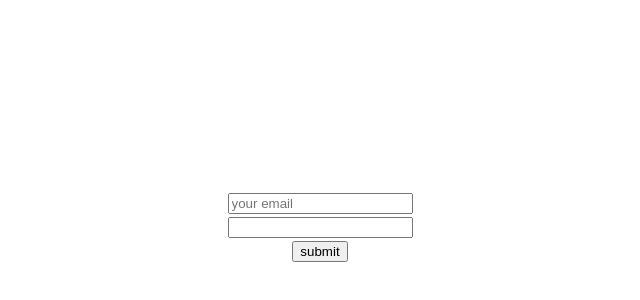
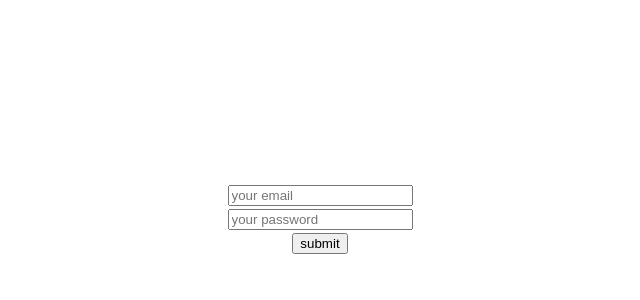
Before and after one commit to sohagroy7223/Explore-React-Form, a React (Vite) app: page / in a window 1280 px wide. Shown: the part 174-474 px from the top of the page, without its empty margins (320-960 px from the left). Built offline with nearby package versions, Linux system fonts and the light colour scheme.

Commit message:
addad control einput password in tiping time

```diff
--- a/src/App.jsx
+++ b/src/App.jsx
@@ -9,8 +9,8 @@
     <>
       {/* <SimpleInput></SimpleInput> */}
       {/* <FormAction></FormAction> */}
-      {/* <ControlField></ControlField> */}
-      <Uncontrolled></Uncontrolled>
+      <ControlField></ControlField>
+      {/* <Uncontrolled></Uncontrolled> */}
     </>
   );
 }
--- a/src/Components/ControllField/ControlField.jsx
+++ b/src/Components/ControllField/ControlField.jsx
@@ -18,11 +18,11 @@
     console.log(e.target.value);
     setPassword(e.target.value);
 
-    // if (password.length < 6) {
-    //   setError("password must be 6 carecter");
-    // } else {
-    //   setError("");
-    // }
+    if (password.length < 6) {
+      setError("password must be 8 #?@A1 required carecter");
+    } else {
+      setError("");
+    }
   };
 
   return (
--- a/src/Components/UncontrolledField/Uncontrolled.jsx
+++ b/src/Components/UncontrolledField/Uncontrolled.jsx
@@ -2,10 +2,14 @@
 
 const Uncontrolled = () => {
   const emailRef = useRef("");
+  const passwordRef = useRef("");
 
   const handelSubmit = (e) => {
     e.preventDefault();
-    console.log(e);
+    // console.log(emailRef.current.value);
+    const email = emailRef.current.value;
+    const password = passwordRef.current.value;
+    console.log(email, password);
   };
   return (
     <div>
@@ -17,7 +21,12 @@
           placeholder="your email"
         />
         <br />
-        <input type="password" name="password" />
+        <input
+          type="password"
+          ref={passwordRef}
+          placeholder="password"
+          name="password"
+        />
         <br />
         <input type="submit" value="submit" />
       </form>
```
